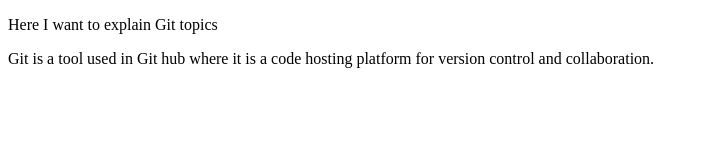
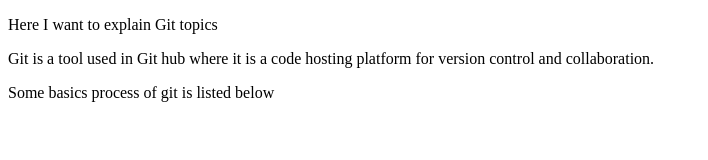
Before and after one commit to KNBPRABHA/Git-demo, a plain HTML site: page index1.html in a window 1280 px wide. Shown: the whole page, without its empty margins (0-708 px from the left). Drawn offline with Linux system fonts and the light colour scheme.

Commit message:
Added more info

```diff
--- a/index1.html
+++ b/index1.html
@@ -8,6 +8,7 @@
 		<p>Here I want to explain Git topics</p>
  		<p>Git is a tool used in Git hub where it is a code
 hosting platform for version control and collaboration.</p>
-	</body>
+	      <p>Some basics process of git is listed below</p>
+</body>
 
 </html>
```
